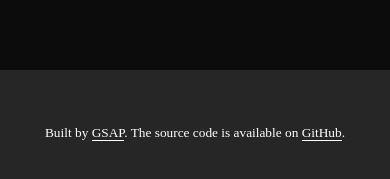
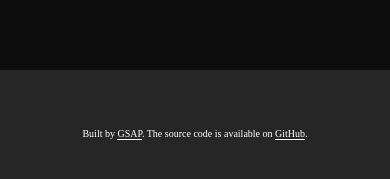
Before and after one commit to LausMirus/echelon-website.github.io, a plain HTML site: page index.html in a window 390 px wide. Shown: the part 1618-1797 px from the top of the page. Drawn offline with Linux system fonts and the light colour scheme.

Commit message:
new commit

```diff
--- a/css/home.css
+++ b/css/home.css
@@ -54,18 +54,17 @@ html {
 
     }
 
-    footer {
+    .footer_main {
         display: flex;
         align-items: center;
         justify-content: center;
         width: 100vw;
         height: 15vh;
         background-color: #262626;
-        padding: 20px;
 
         p {
-            font-weight: lighter;
-            font-size: smaller;
+            /* font-weight: lighter; */
+            font-size: 10px;
             color: #ffffff;
         }
 
--- a/index.html
+++ b/index.html
@@ -31,7 +31,7 @@
     <div class="page2">
 
     </div>
-    <footer>
+    <footer class="footer_main">
         <p>Built by <a href="">GSAP</a>. The source code is available on <a href="#">GitHub</a>.</p>
     </footer>
 </body>
```
